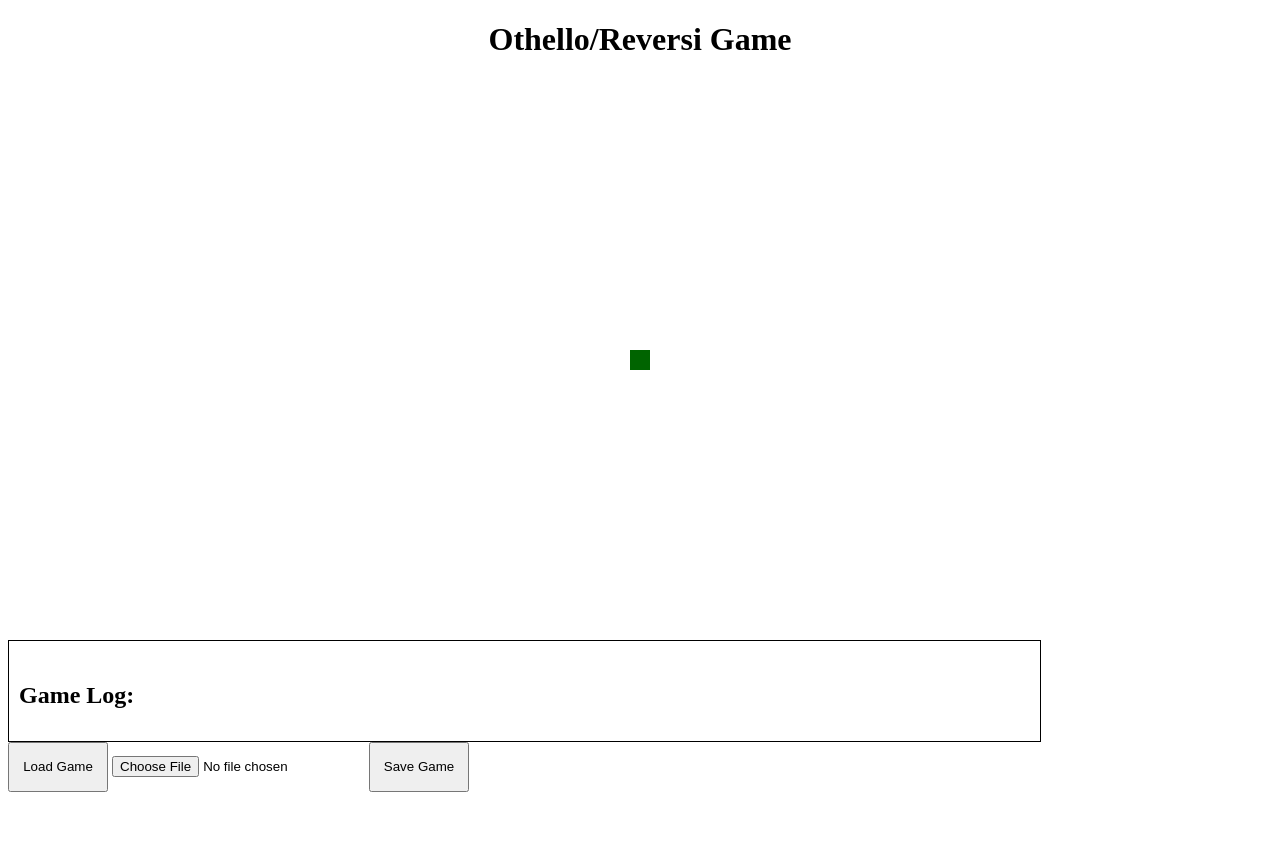
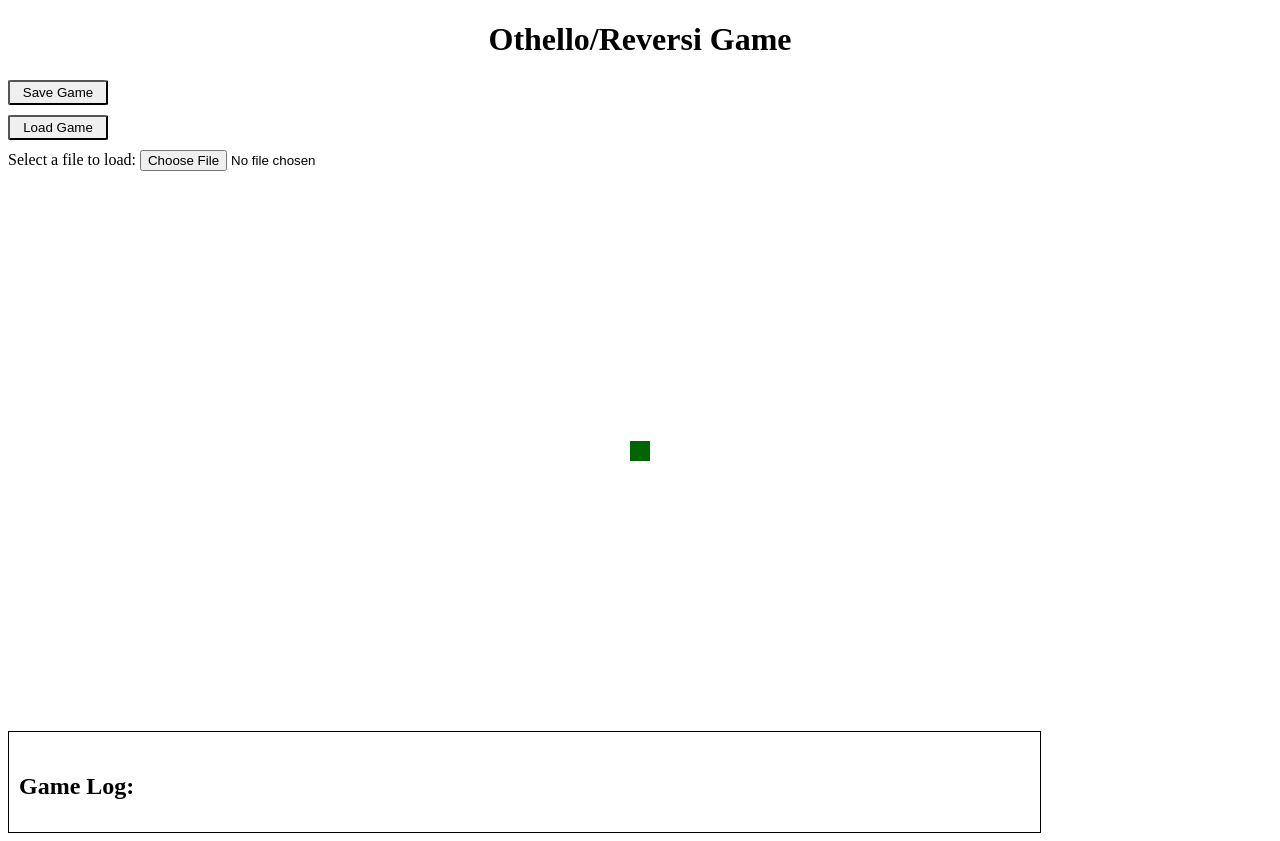
Before and after one commit to HarryGM/ECM1400_C2, a Python web app: template templates/index.html in a window 1280 px wide. Before the commit the page ends 792 px from the top, so only its background shows below. Run offline with Jinja, Linux system fonts and the light colour scheme; the template is opened without the code that fills it, so the values that code supplies are empty.

Commit message:
cleaned up save/load ui

```diff
--- /dev/null
+++ b/othello_saves/save_3.json
@@ -0,0 +1 @@
+{"board": [["Light", "Light", "Light", "Dark "], ["Dark ", "Dark ", "Dark ", "None "], ["None ", "Dark ", "Light", "None "], ["None ", "None ", "None ", "None "]], "player": "Light", "move_count": 55}
--- a/templates/index.html
+++ b/templates/index.html
@@ -38,16 +38,25 @@
             border-radius: 50%;
         }
         .black {
-            background: #222;
+            background: #7d0013;
         }
         .white {
-            background: #fff;
+            background: #f7599e;
             border: 1px solid #222;
         }
-        .load_save_button {
+        .load_button {
             width: 100px;
-            height: 50px;
-            border-radius: 5%:
+            height: 25px;
+            border-radius: 5%;
+        }
+        .save_button {
+            width: 100px;
+            height: 25px;
+            border-radius: 5%;
+            margin-bottom: 10px;
+        }
+        .file_picker {
+            margin-top: 10px;
         }
         #messageBox{
             height: 10em; /* Adjust as needed */
@@ -171,6 +180,15 @@
 </head>
 <body>
     <h1 style="text-align:center;">Othello/Reversi Game</h1>
+    <div>
+        <button class="save_button"; id="save_button">Save Game</button>
+    <div>
+        <button class="load_button"; id="load_button">Load Game</button>
+    </div>
+    <div>
+        <label for="load_game_file">Select a file to load:</label>
+        <input type="file"; accept=".json"; id="load_game_file"; class="file_picker"/>
+    </div>
     <div class="container">
         <div class="board_grid">
             {% for i in range(game_board|length) %}
@@ -189,9 +207,4 @@
     <div id="messageBox" style="width: 80%; height: 10vh; border: 1px solid black; padding: 10px; overflow-y: auto;">
         <h2>Game Log:</h2>
     </div>
-    <div>
-        <button class="load_save_button"; id="load_button">Load Game</button>
-        <input type="file"; accept=".json"; id="load_game_file"  />
-        <button class="load_save_button"; id="save_button">Save Game</button>
-    </div>
 </body></html>
```
Also changed, not shown: flask_game_engine.py (+2 -10 lines).
